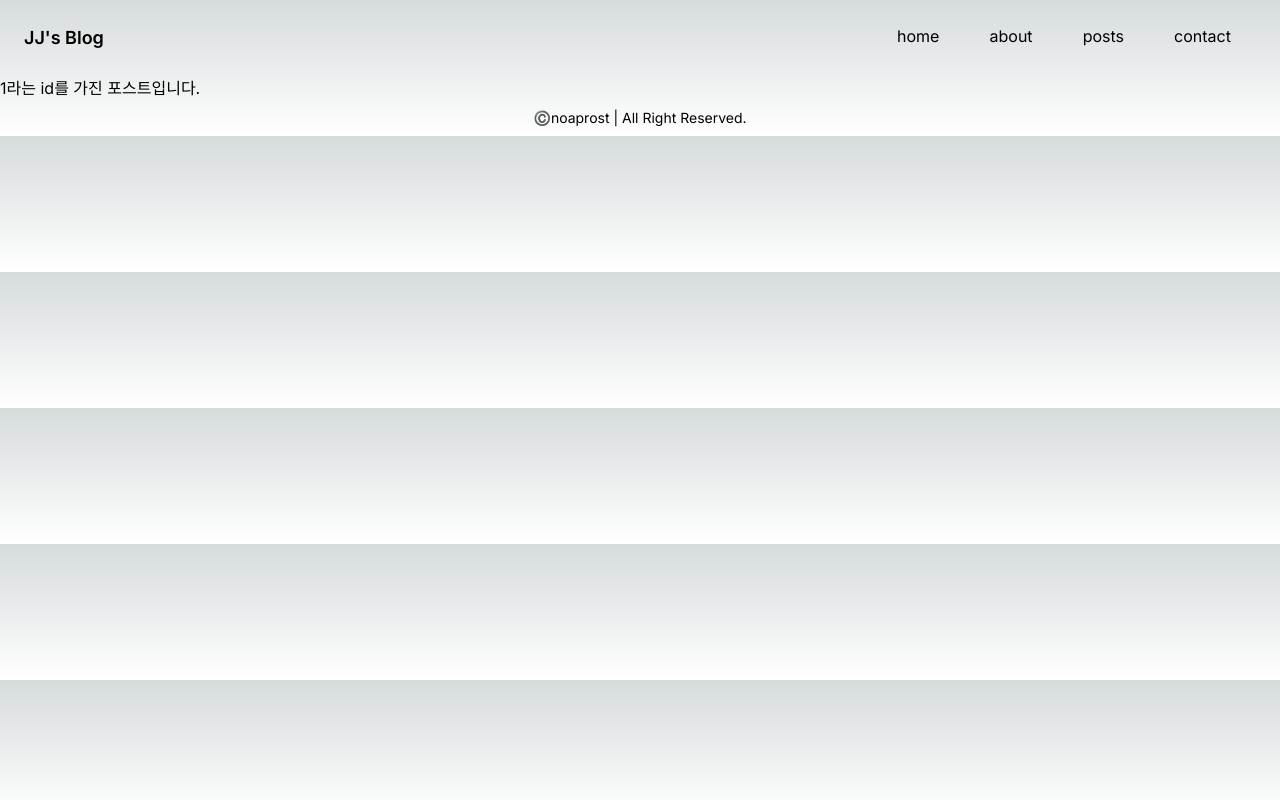
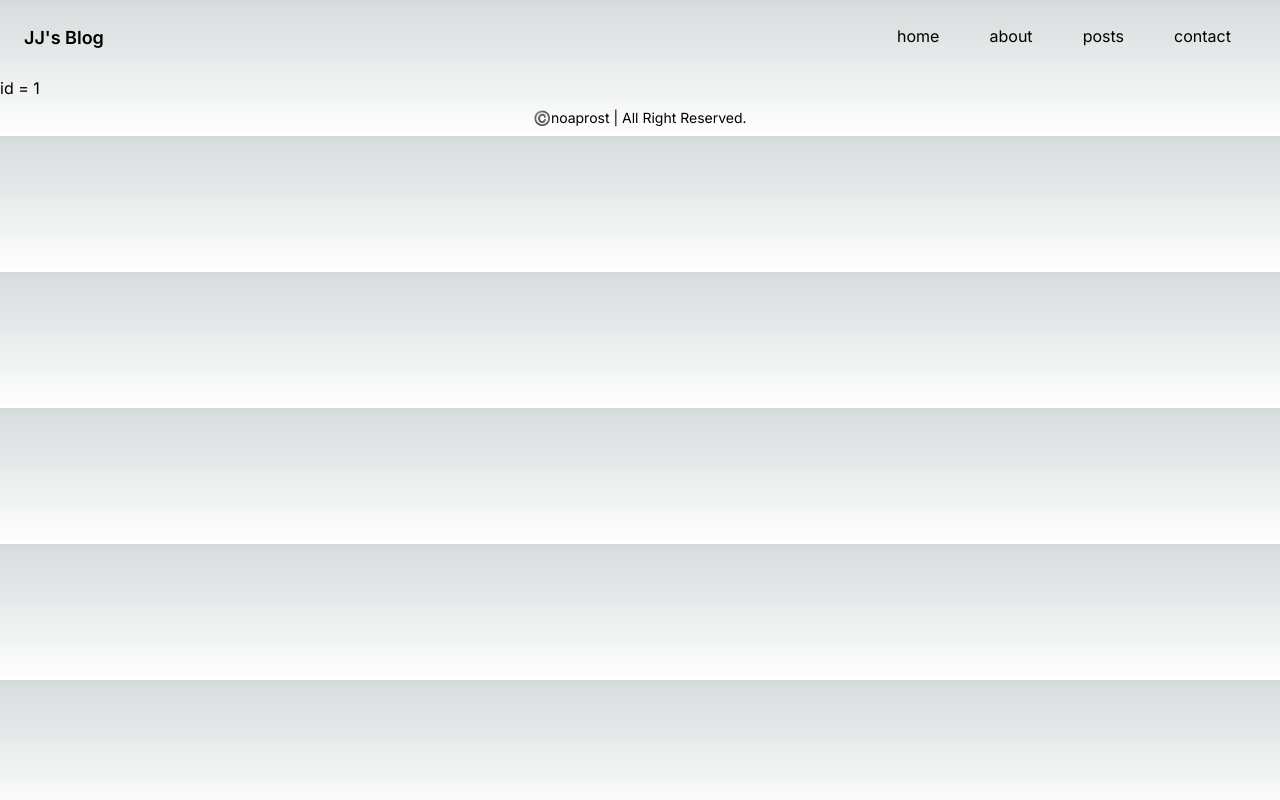
Before and after one commit to noaprost/jjlog, a Next.js app: page /posts/1 in a window 1280 px wide. Built offline with nearby package versions, Linux system fonts and the light colour scheme.

Commit message:
test: git test

```diff
--- a/src/app/posts/[slug]/page.tsx
+++ b/src/app/posts/[slug]/page.tsx
@@ -6,5 +6,5 @@ type Props = {
 
 export default function PostPage({ params: { slug } }: Props) {
   // post 상세페이지 구현
-  return <h1>{slug}라는 id를 가진 포스트입니다.</h1>;
+  return <h1>id = {slug}</h1>;
 }
```
